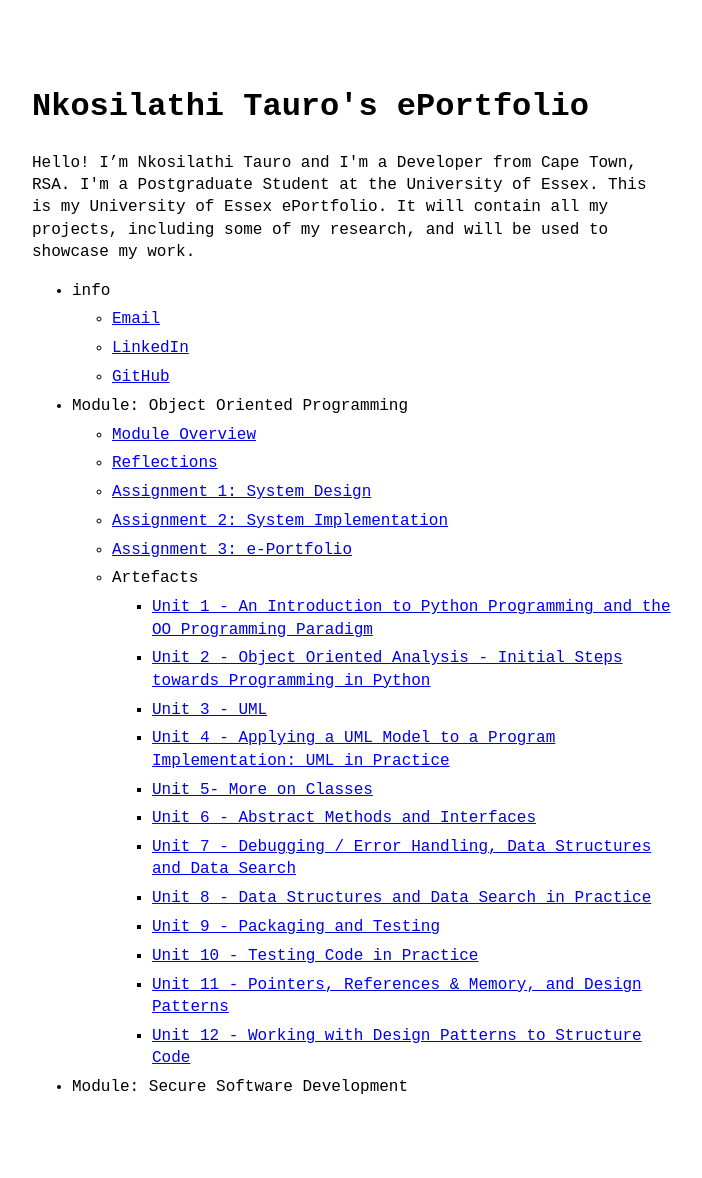
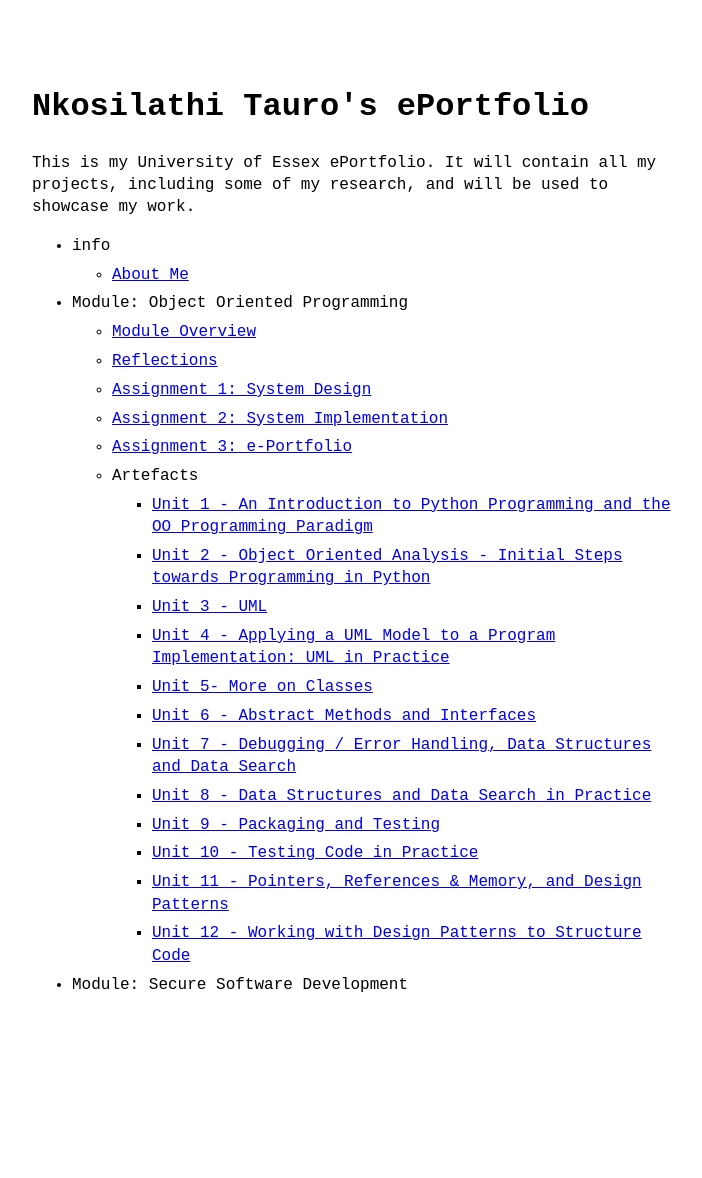
Before and after one commit to nkosi-tauro/essex-eportfolio-old, a Jekyll site: the page built from index.markdown, in a window 1280 px wide. Shown: the whole page, without its empty margins (288-990 px from the left). Built offline with Jekyll 4.4.1, drawn with Linux system fonts in a browser that asks for light colours; after the commit the page ends 1076 px from its top, so only the background shows below that.

Commit message:
added about section

```diff
--- a/_config.yml
+++ b/_config.yml
@@ -21,8 +21,6 @@
 title: Nkosilathi Tauro's ePortfolio
 email: nkosilati23@gmail.com
 description: >- # this means to ignore newlines until "baseurl:"
-  Hello! I’m Nkosilathi Tauro and I'm a Developer from Cape Town, RSA.
-  I'm a Postgraduate Student at the University of Essex.
   This is my University of Essex ePortfolio.
   It will contain all my projects, including some of my research, and will be used to showcase my work.
 baseurl: "" # the subpath of your site, e.g. /blog
```
Also changed, not shown: _data/menu.yml (+2 -6 lines), about.md (added, +19 -0 lines).
